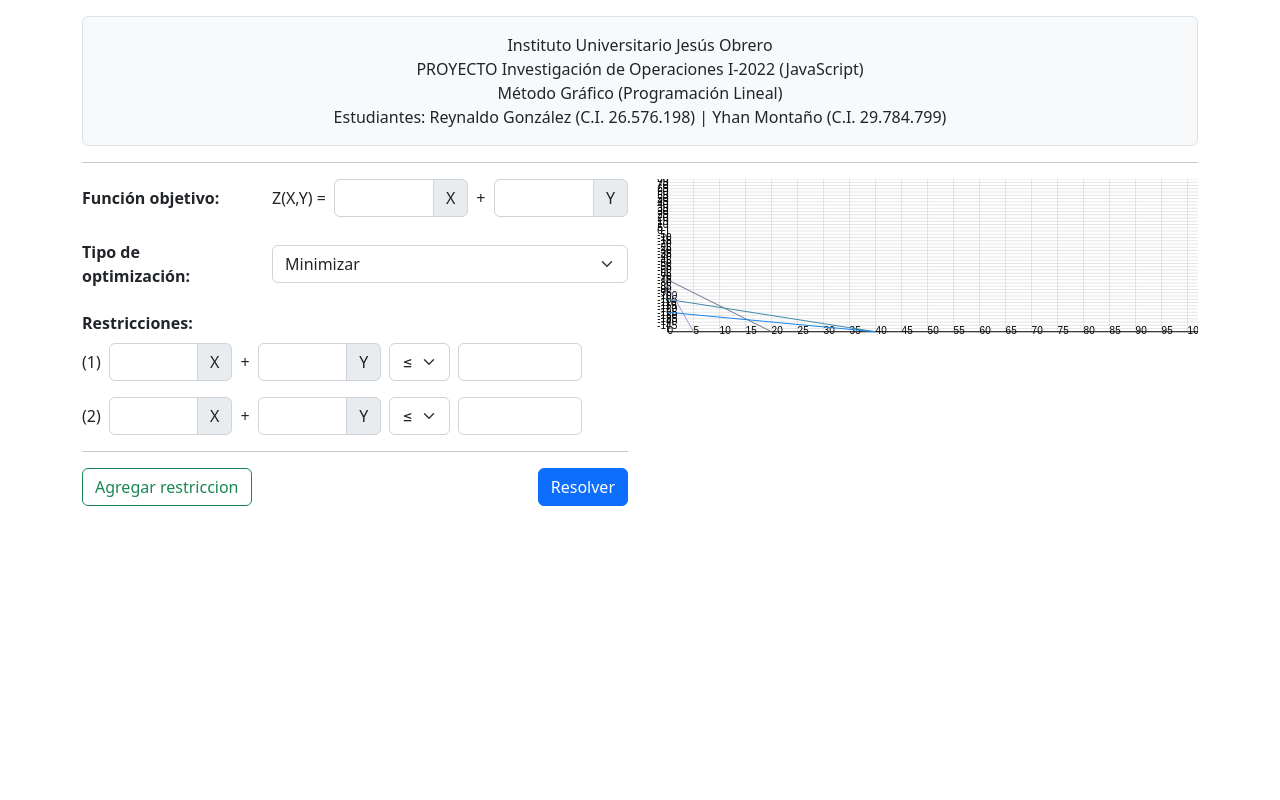
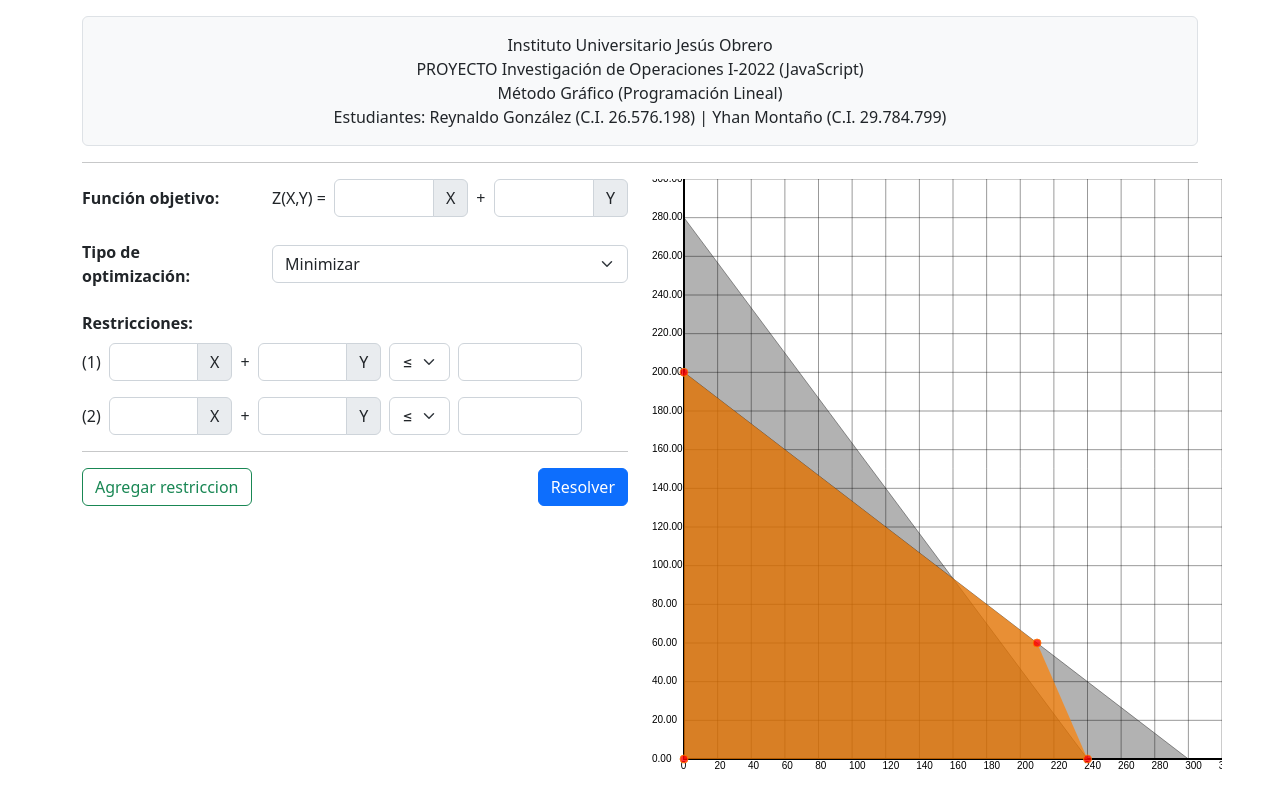
Before and after one commit to kurokuro15/lineal-programming, a plain HTML site: page index.html in a window 1280 px wide. Drawn offline with nearby package versions, Linux system fonts and the light colour scheme.

Commit message:
some fixes

```diff
--- a/canvas.js
+++ b/canvas.js
@@ -9,8 +9,8 @@ let width = canvas.width
 
 // actualizar las variables y redibujar el canvas al redimensionar la ventana
 window.addEventListener('resize', () => {
-  canvas.width = canvas.parentElement.clientWidth
-  canvas.height = canvas.parentElement.clientHeight
+  canvas.width = canvas.parentElement.parentElement.previousElementSibling.offsetWidth
+  canvas.height = canvas.parentElement.parentElement.previousElementSibling.offsetWidth
   hUnit = canvas.width / 45
   vUnit = canvas.height / 90
   height = canvas.height - vUnit * 5
--- a/cvs.js
+++ b/cvs.js
@@ -1,16 +1,7 @@
-const maximoComunDivisor = (a, b) => {
-  // https://parzibyte.me/blog
-  let temporal; //Para no perder b
-  while (b !== 0) {
-      temporal = b;
-      b = a % b;
-      a = temporal;
-  }
-  return a;
-};
+
 
 // init canvas
-function initCanvas(canvas) {
+export function initCanvas(canvas) {
   // create context
   const ctx = canvas.getContext('2d')
 
@@ -39,7 +30,7 @@ function initCanvas(canvas) {
   return { ctx, size: { width, height }, fUnit: { fWunit, fHunit } }
 }
 // create grid of cartesian plane
-function createGrid(ctx, size, fUnit) {
+export function createGrid(ctx, size, fUnit) {
   let { fWunit, fHunit, maxX, maxY } = fUnit
   let { width, height } = size
 
@@ -47,12 +38,12 @@ function createGrid(ctx, size, fUnit) {
   ctx.strokeStyle = 'rgb(0,0,0,0.4)'
   ctx.lineWidth = 1
 
-  let mcd = maximoComunDivisor(maxX, maxY)
+  let gcd = greatestCommonDivisor(maxX, maxY)
 
   //max value of X
-  const wUnit = maxX / mcd
+  const wUnit = maxX / gcd
   //max value of Y
-  const hUnit = maxY / mcd
+  const hUnit = maxY / gcd
 
   // Middle of horizontal lines
   const hLineMiddle = (fHunit * 0.25) / 2
@@ -65,7 +56,12 @@ function createGrid(ctx, size, fUnit) {
   for (let i = 0; i > -height; i -= heightInterval) {
     ctx.moveTo(0, i)
     ctx.lineTo(width, i)
-    ctx.fillText(Math.abs(i / heightInterval * mcd).toFixed(2), x, i + hLineMiddle, fWunit)
+    ctx.fillText(
+      Math.abs((i / heightInterval) * gcd).toFixed(2),
+      x,
+      i + hLineMiddle,
+      fWunit
+    )
   }
   ctx.stroke()
 
@@ -80,14 +76,23 @@ function createGrid(ctx, size, fUnit) {
   for (let i = 0; i < width; i += widthInterval) {
     ctx.moveTo(i, 0)
     ctx.lineTo(i, -height)
-    ctx.fillText(Math.abs(i / widthInterval * mcd).toFixed(), i - vLineMiddle, y, fWunit)
+    ctx.fillText(
+      Math.abs((i / widthInterval) * gcd).toFixed(),
+      i - vLineMiddle,
+      y,
+      fWunit
+    )
   }
   ctx.stroke()
 
-  return { ctx, units: { widthInterval: widthInterval / mcd, heightInterval: heightInterval / mcd }, size }
+  return {
+    ctx,
+    units: { widthInterval: widthInterval / gcd, heightInterval: heightInterval / gcd },
+    size
+  }
 }
 // graph a  restriction function
-function graph(ctx, units, size, fn = {}) {
+export function graph(ctx, units, size, fn = {}) {
   //destructuring information of units and functions
   const { widthInterval, heightInterval } = units
   const { x1, y1, x2, y2, d } = fn
@@ -117,7 +122,7 @@ function graph(ctx, units, size, fn = {}) {
   ctx.fill()
 }
 // Graph solution sub-plane
-function graphChart(ctx, units, intervals = []) {
+export function graphChart(ctx, units, intervals = []) {
   //Sort objects in array
   intervals.sort((a, b) => a.x - b.x)
   const { widthInterval, heightInterval } = units
@@ -136,6 +141,22 @@ function graphChart(ctx, units, intervals = []) {
   // close and fill path
   ctx.closePath()
   ctx.fill()
+  // graph point of intersections
+  intervals.forEach(inter => {
+    ctx.fillStyle = 'rgb(255,0,0,0.8)'
+    ctx.strokeStyle = 'rgb(255,128,0,0.8)'
+    ctx.beginPath()
+    ctx.arc(
+      inter.x * widthInterval,
+      -(inter.y * heightInterval),
+      4,
+      0,
+      2 * Math.PI,
+      false
+    )
+    ctx.fill()
+    ctx.stroke()
+  })
 }
 //helper
 function getFontSize() {
@@ -143,8 +164,35 @@ function getFontSize() {
     window.getComputedStyle(document.body).getPropertyValue('font-size').match(/\d+/)[0]
   )
 }
-
-const canvas = document.querySelector('canvas')
+// get the  greatest common divisor
+const greatestCommonDivisor = (a, b) => {
+  // https://parzibyte.me/blog
+  let temporal //Para no perder b
+  while (b !== 0) {
+    temporal = b
+    b = a % b
+    a = temporal
+  }
+  return a
+}
+// return an array with the max of two attributes of an object[]
+export function maxMax(array, a,b) {
+let length = array.length
+let maxA = array[length-1][a]
+let maxB = array[length-1][b]
+while(length--){
+	if(array[length][a] > maxA){
+		maxA = array[length][a]
+	}
+	if(array[length][b] > maxB){
+		maxB = array[length][b]
+	}
+}
+return [maxA,maxB]
+}
+const canvas = document.querySelector('#graph')
+canvas.width = canvas.parentElement.parentElement.previousElementSibling.offsetWidth
+canvas.height = canvas.parentElement.parentElement.previousElementSibling.offsetHeight
 
 let {
 	ctx,
@@ -152,14 +200,15 @@ let {
   fUnit: { fWunit, fHunit }
 } = initCanvas(canvas)
 
-let maxX = 300
-let maxY = 480
-let { units } = createGrid(ctx, size, { fWunit, fHunit, maxX, maxY })
 
 const restricciones = [
 	{ x1: 0, y1: 200, i: 0, x2: 300, y2: 0, d: 2 },
-  { x1: 0, y1: 480, i: 0, x2: 240, y2: 0, d: 2 }
+  { x1: 0, y1: 280, i: 0, x2: 240, y2: 0, d: 2 }
 ]
+
+let[maxX,maxY] = maxMax(restricciones,"x2","y1")
+
+let { units } = createGrid(ctx, size, { fWunit, fHunit, maxX, maxY })
 
 restricciones.forEach(re => {
 	graph(ctx, units, size, re)
--- a/index.html
+++ b/index.html
@@ -11,7 +11,8 @@
       integrity="sha384-0evHe/X+R7YkIZDRvuzKMRqM+OrBnVFBL6DOitfPri4tjfHxaWutUpFmBp4vmVor"
       crossorigin="anonymous"
     />
-    <script defer src="./canvas.js"></script>
+    <!-- <script defer src="./canvas.js"></script> -->
+    <script  type="module" src="./cvs.js"></script>
     <script type="module" src="./form.js"></script>
   </head>
   <body>
@@ -98,8 +99,8 @@
               </div>
             </form>
           </div>
-          <div class="col">
-            <div>
+          <div class="col-md-6">
+            <div style="height: 600px;">
               <canvas id="graph"></canvas>
             </div>
           </div>
```
Lines whose indentation alone changed are shown as unchanged.
